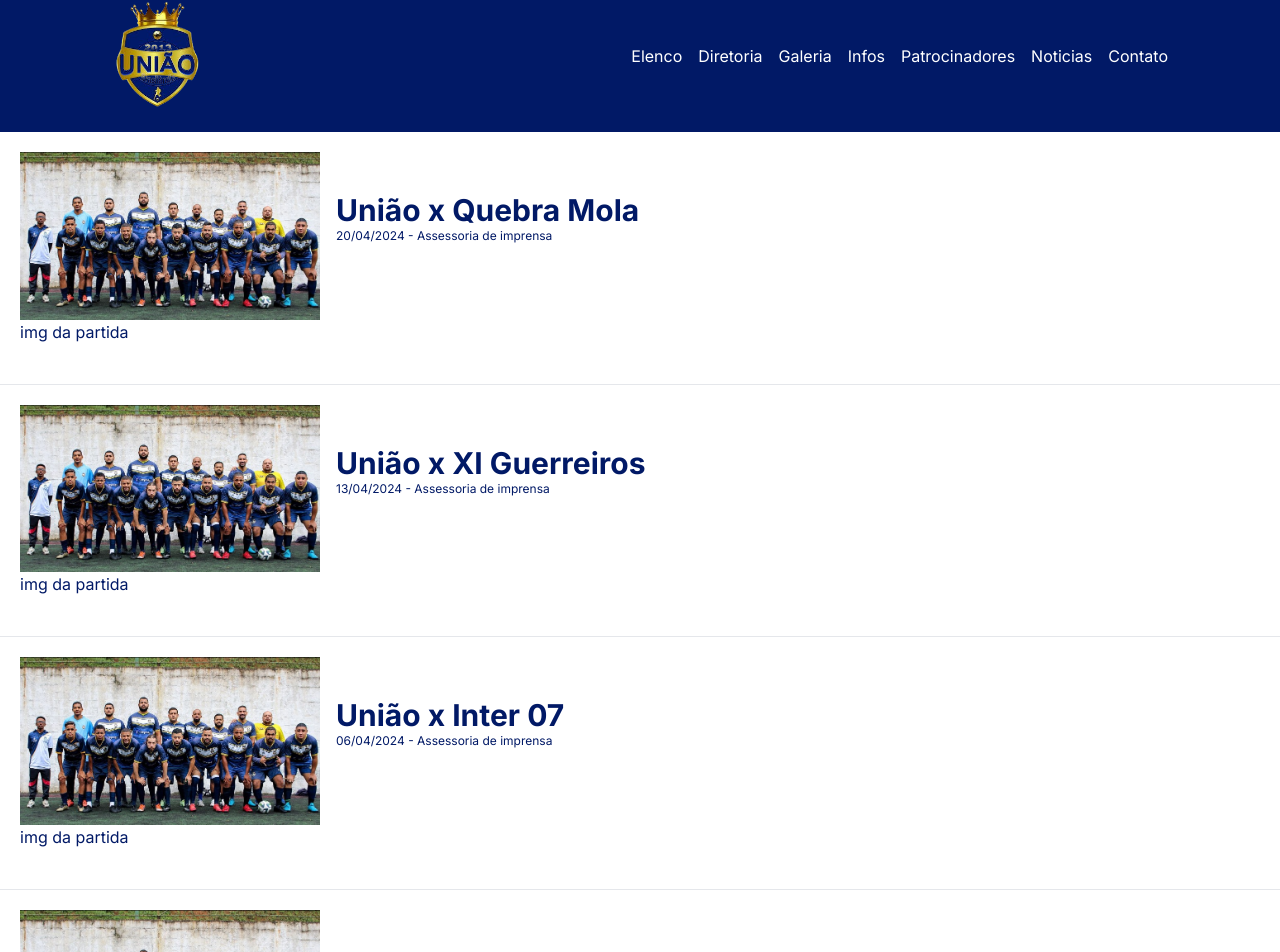
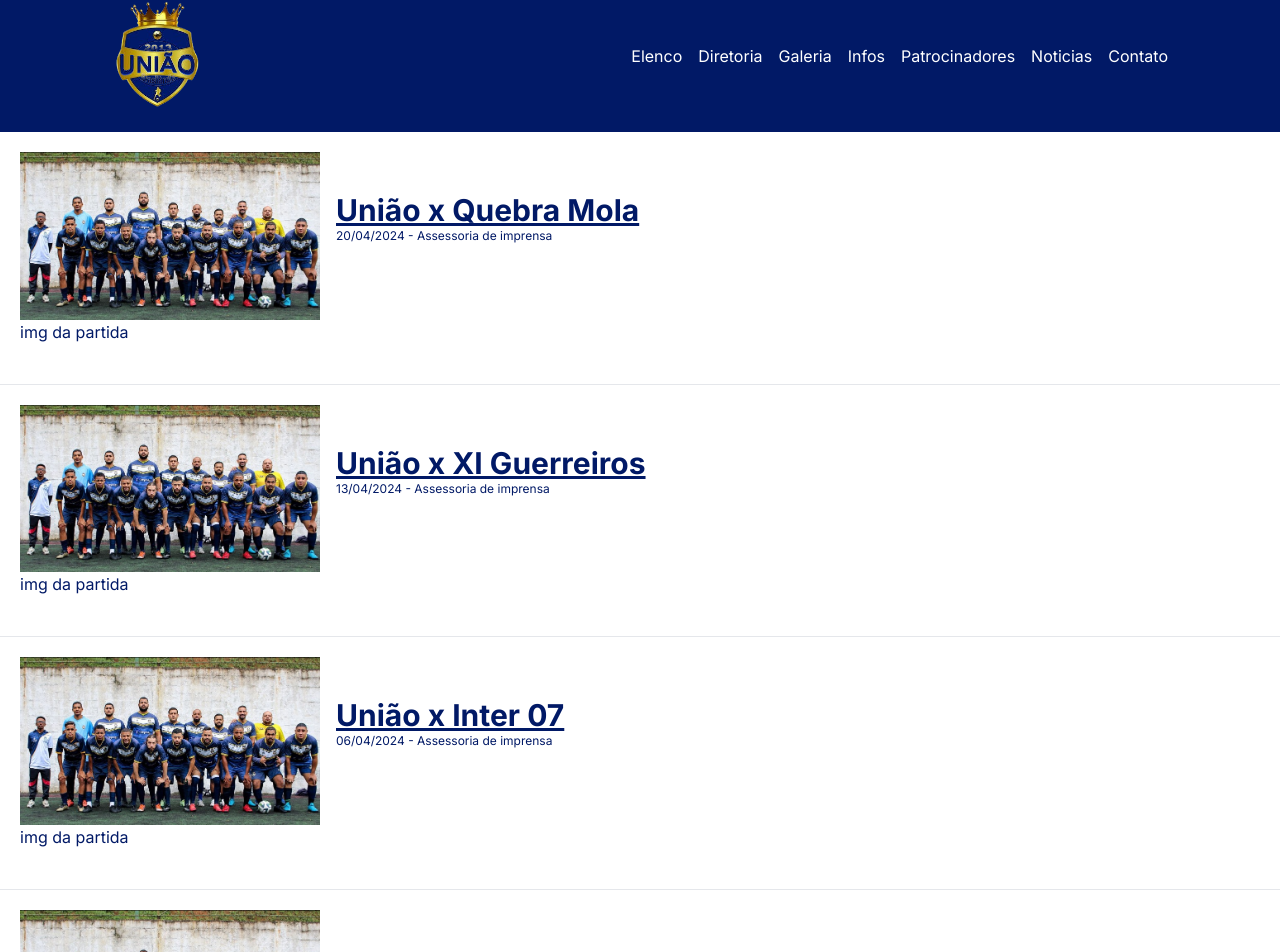
Before and after one commit to BrunooSanttana/UniaoBrasilandia, a Next.js app: page /noticias in a window 1280 px wide. Shown: the part 20-972 px from the top of the page. Built offline with nearby package versions, Linux system fonts and the light colour scheme.

Commit message:
[style] img link and underline in titles

```diff
--- a/src/app/noticias/page.tsx
+++ b/src/app/noticias/page.tsx
@@ -26,36 +26,42 @@ export default function Noticias() {
       <section className="p-5 flex-grow">
         <div className="flex">
           <div>
+            <Link href="/uniaoQuebraMola">
               <div className="flex justify-left">
                 <Image src="/elencoatual.jpeg" alt="Imagem" width={300} height={300} />
               </div>
               <p className="text-custom-blue">img da partida</p>
+            </Link>
           </div>
           <div className="ml-4">
             <h1 className="text-3xl font-bold text-custom-blue mt-10">
-    <Link href="/uniaoQuebraMola" className="text-custom-blue hover:text-custom-gold">
+              <Link href="/uniaoQuebraMola" className="text-custom-blue hover:text-custom-gold" style={{ textDecoration: 'underline' }}>
                 União x Quebra Mola
               </Link>
             </h1>
             <p className="text-xs text-custom-blue">20/04/2024 - Assessoria de imprensa</p>
           </div>
-
         </div>
       </section>
+
 
       <hr className="border-1 text-custom-gold w-full mt-5" />
 
       <section className="p-5 flex-grow">
         <div className="flex">
           <div>
+            <Link href="/uniaoXIGuerreiros">
+              <div>
                 <div className="flex justify-left">
                   <Image src="/elencoatual.jpeg" alt="Imagem" width={300} height={300} />
                 </div>
                 <p className="text-custom-blue">img da partida</p>
               </div>
+            </Link>
+          </div>
           <div className="ml-4">
             <h1 className="text-3xl font-bold text-custom-blue mt-10">
-        <Link href="/uniaoXIGuerreiros" className="text-custom-blue hover:text-custom-gold">
+              <Link href="/uniaoXIGuerreiros" className="text-custom-blue hover:text-custom-gold" style={{ textDecoration: 'underline' }}>
                 União x XI Guerreiros
               </Link>
             </h1>
@@ -64,19 +70,24 @@ export default function Noticias() {
         </div>
       </section>
 
+
       <hr className="border-1 text-custom-gold w-full mt-5" />
 
       <section className="p-5 flex-grow">
         <div className="flex">
+          <div>
+            <Link href="/uniaoInter07">
               <div>
                 <div className="flex justify-left">
                   <Image src="/elencoatual.jpeg" alt="Imagem" width={300} height={300} />
                 </div>
                 <p className="text-custom-blue">img da partida</p>
               </div>
-    <div className="ml-4"> {/* Adicionando margem para o texto */}
-      <h1 className="text-3xl font-bold text-custom-blue mt-10">
-        <Link href="/uniaoInter07" className="text-custom-blue hover:text-custom-gold">
+            </Link>
+          </div>
+          <div className="ml-4">
+            <h1 className="text-3xl font-bold mt-10">
+              <Link href="/uniaoInter07" className="text-custom-blue hover:text-custom-gold" style={{ textDecoration: 'underline' }}>
                 União x Inter 07
               </Link>
             </h1>
@@ -85,19 +96,24 @@ export default function Noticias() {
         </div>
       </section>
 
+
       <hr className="border-1 text-custom-gold w-full mt-5" />
 
       <section className="p-5 flex-grow">
         <div className="flex">
+          <div>
+            <Link href="/uniaoColombia">
               <div>
                 <div className="flex justify-left">
                   <Image src="/elencoatual.jpeg" alt="Imagem" width={300} height={300} />
                 </div>
                 <p className="text-custom-blue">img da partida</p>
               </div>
+            </Link>
+          </div>
           <div className="ml-4"> {/* Adicionando margem para o texto */}
             <h1 className="text-3xl font-bold text-custom-blue mt-10">
-        <Link href="/uniaoColombia" className="text-custom-blue hover:text-custom-gold">
+              <Link href="/uniaoColombia" className="text-custom-blue hover:text-custom-gold" style={{ textDecoration: 'underline' }}>
                 União x Colombia
               </Link>
             </h1>
@@ -105,6 +121,7 @@ export default function Noticias() {
           </div>
         </div>
       </section>
+
 
 
 
```
Lines whose indentation alone changed are shown as unchanged.
